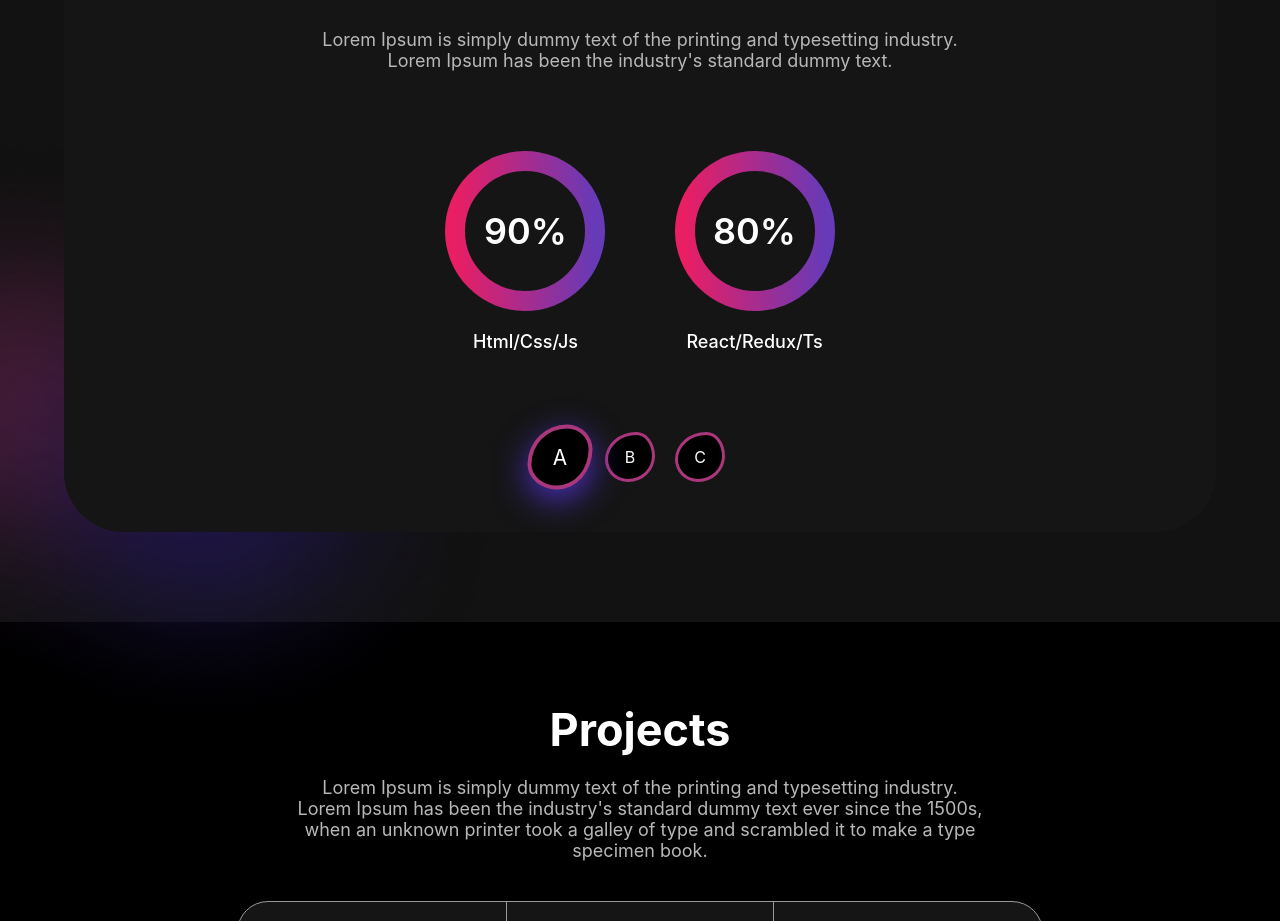
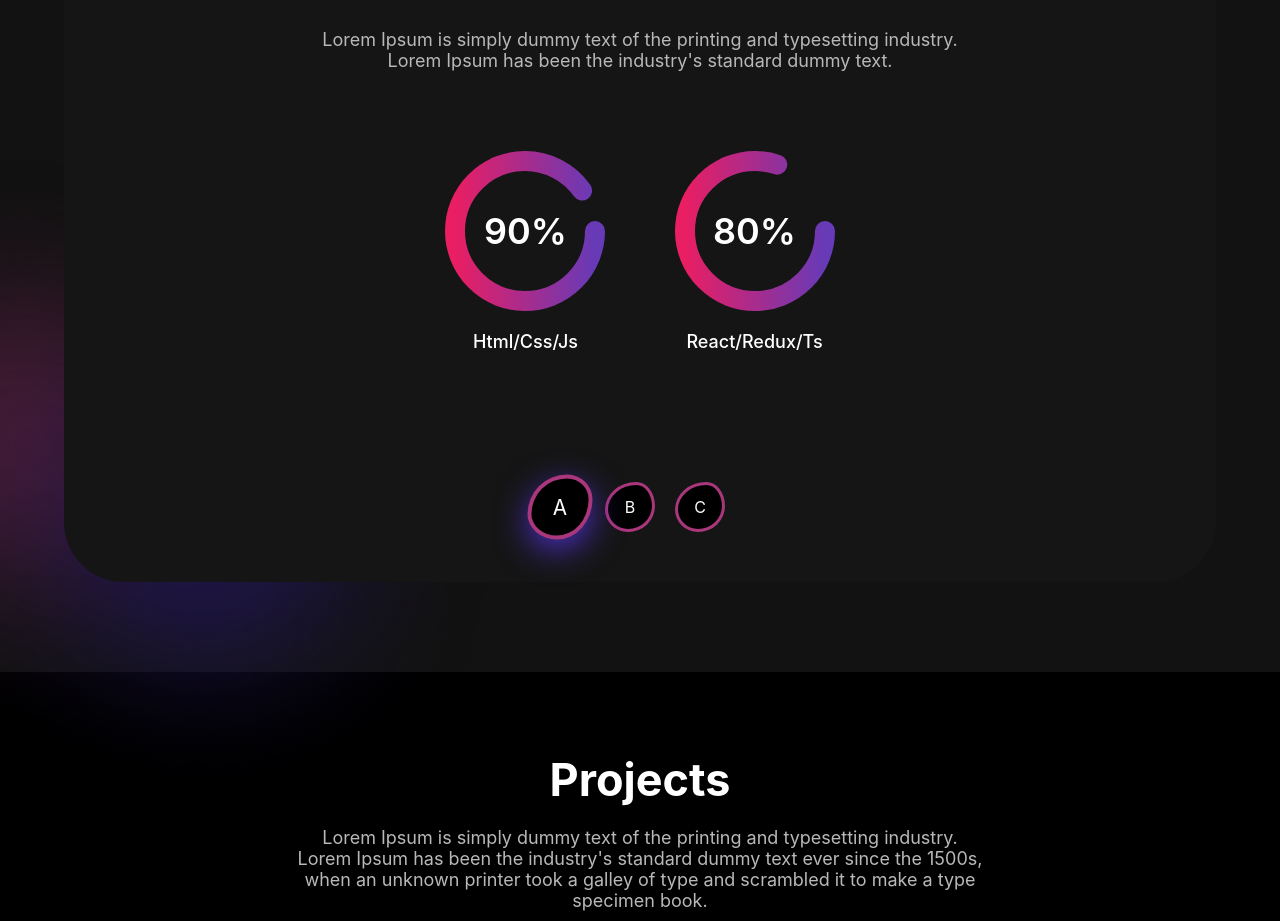
Before and after one commit to liroan/portfolioSite, a React (Create React App) app: page / in a window 1280 px wide. Shown: the part 900-1821 px from the top of the page. Built offline with nearby package versions, Linux system fonts and the light colour scheme.

Commit message:
working_slider: made a working slider

```diff
--- a/src/views/Skills/Slider/Slider.module.scss
+++ b/src/views/Skills/Slider/Slider.module.scss
@@ -4,6 +4,7 @@
     padding: 30px 0;
     display: flex;
     justify-content: center;
+    flex-wrap: wrap;
   }
   &__sliderCard_margin {
     margin: 0 5%;
--- a/src/views/Skills/Slider/SliderCard/SliderCard.module.scss
+++ b/src/views/Skills/Slider/SliderCard/SliderCard.module.scss
@@ -1,5 +1,6 @@
 .sliderCard {
   position: relative;
+  margin-bottom: 50px;
   h4 {
     margin-top: 20px;
     font-size: 18px;
@@ -7,9 +8,7 @@
     font-weight: 500;
   }
   &__progress {
-    /*img {
-      width: calc(min(200px, 100%));
-    }*/
+    margin: 0 auto;
     width: 160px;
     height: 160px;
     border-radius: 50%;
@@ -40,15 +39,7 @@
       fill: none;
       stroke: url(#GradientColor);
       stroke-width: 20px;
-      stroke-dasharray: 472;
-      stroke-dashoffset: 472;
-      transition: 0.5s;
+      stroke-dasharray: 440;
     }
   }
 }
-
-@keyframes progress {
-  100% {
-    stroke-dashoffset: 0;
-  }
-}
--- a/src/views/Skills/Slider/SliderCard/SliderCard.tsx
+++ b/src/views/Skills/Slider/SliderCard/SliderCard.tsx
@@ -1,4 +1,3 @@
-import meter from "../../../../assets/img/meter1.svg"
 import styles from "./SliderCard.module.scss"
 
 const SliderCard = ( {skill }: any ) => {
@@ -8,8 +7,6 @@ const SliderCard = ( {skill }: any ) => {
                 <div className={styles.sliderCard__percent}>
                     {skill.percent}%
                 </div>
-            </div>
-            <h4>{skill.name}</h4>
                 <svg xmlns="http://www.w3.org/2000/svg" version="1.1" width="160px" height="160px">
                     <defs>
                         <linearGradient id="GradientColor">
@@ -17,8 +14,10 @@ const SliderCard = ( {skill }: any ) => {
                             <stop offset="100%" stop-color="#673ab7" />
                         </linearGradient>
                     </defs>
-                <circle cx="80" cy="80" r="70" stroke-linecap="round" style={ {  strokeDashoffset: 0 } }/>
+                    <circle cx="80" cy="80" r="70" stroke-linecap="round" style={{ strokeDashoffset: (440 - skill.percent * 440 / 100) }}/>
                 </svg>
+            </div>
+            <h4>{skill.name}</h4>
         </div>
     )
 }
```
Lines whose indentation alone changed are shown as unchanged.
